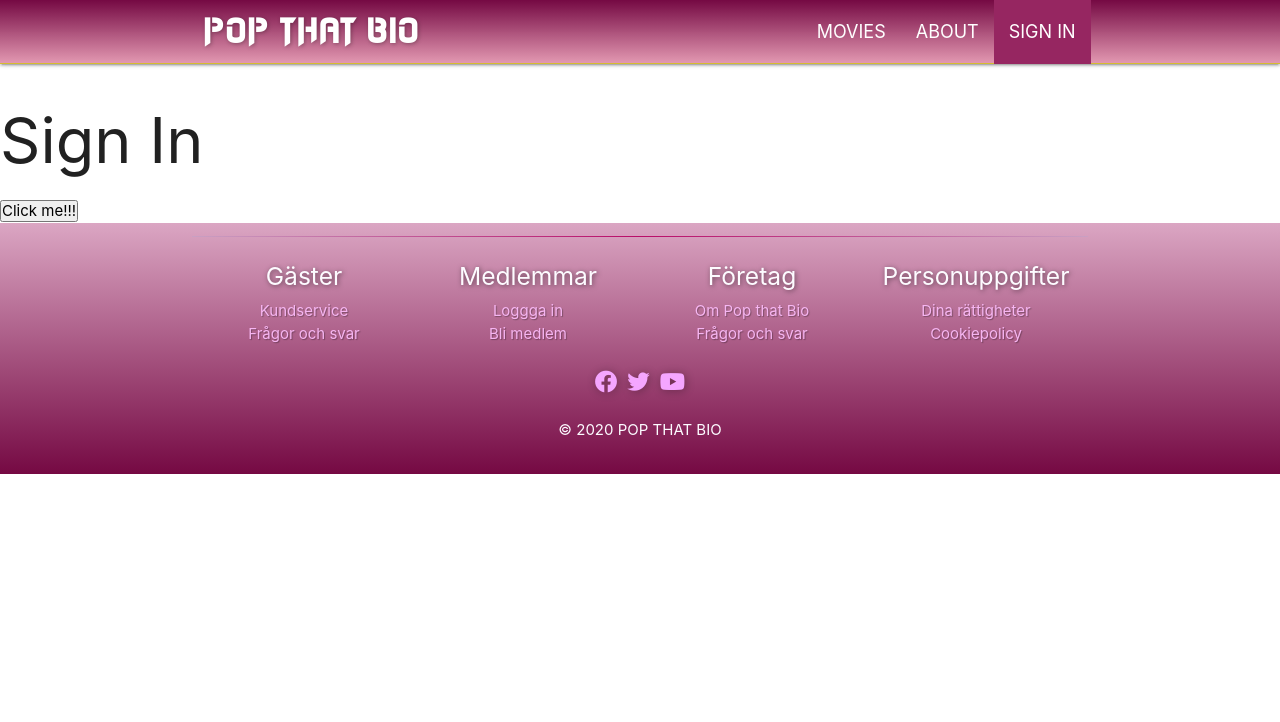
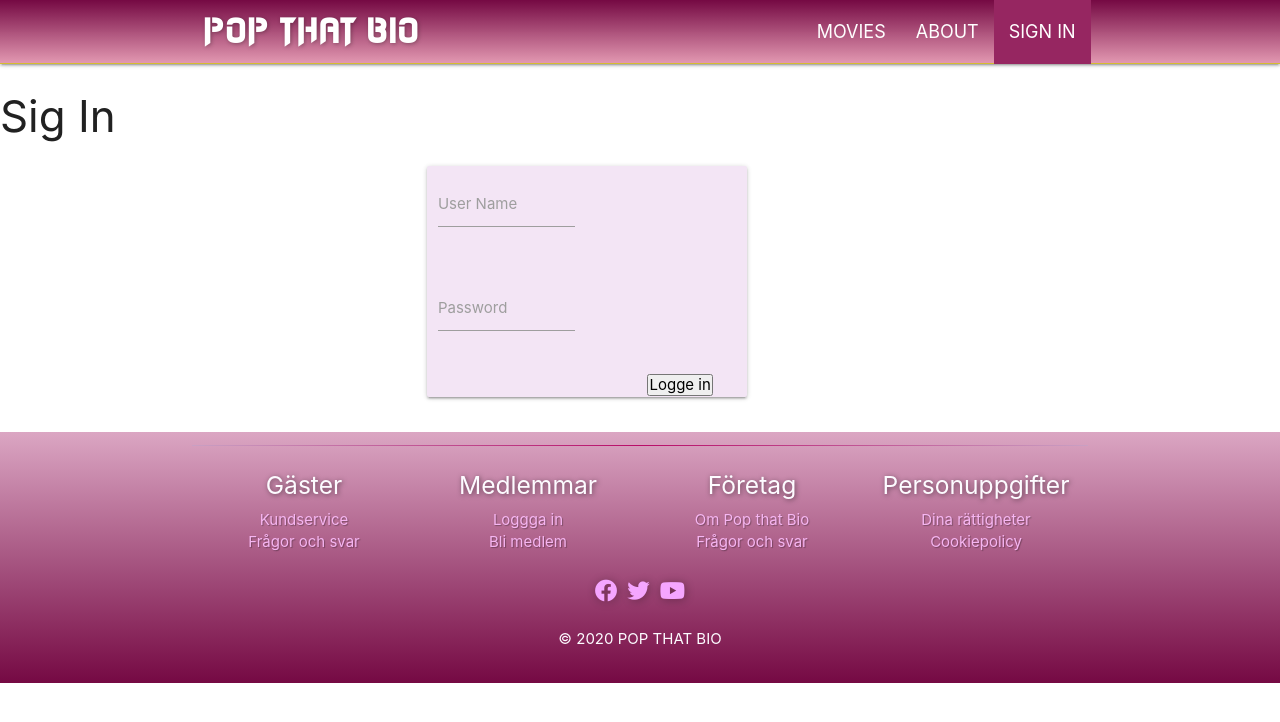
Before and after one commit to mriduava/pop-that-bio, a Vue app: page /signin in a window 1280 px wide. Shown: the top 722 px of the page. Built offline with nearby package versions, Linux system fonts and the light colour scheme.

Commit message:
make signin component

```diff
--- a/src/components/Signin.vue
+++ b/src/components/Signin.vue
@@ -1,7 +1,29 @@
 <template>
  <div>
-    <h1>Sign In</h1>
-    <button @click="test">Click me!!!</button>
+   <h3>Sig In</h3>
+    <div class="row">
+    <form class="col s3 offset-s4 card-panel purple lighten-5">
+      <div class="row">
+
+        <div class="input-field col s6 ">
+          <input  id="User name" type="text" class="validate">
+          <label for="User name">User Name</label>
+        </div>
+
+      </div>
+
+      <div class="row">
+        <div class="input-field col s6">
+          <input id="password" type="password" class="validate">
+          <label for="password">Password</label>
+        </div>
+      </div>
+        <div class="col s6 offset-s8">
+         <button @click.prevent="test () " >Logge in</button>
+
+         </div>
+    </form>
+  </div>
   </div>
 </template>
 
@@ -31,4 +53,5 @@
 
 <style lang="css" scoped>
 
+
 </style>
```
